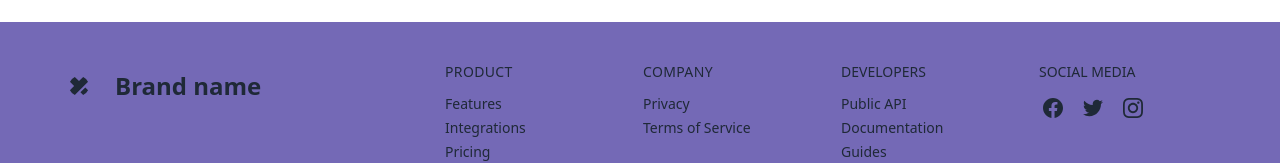
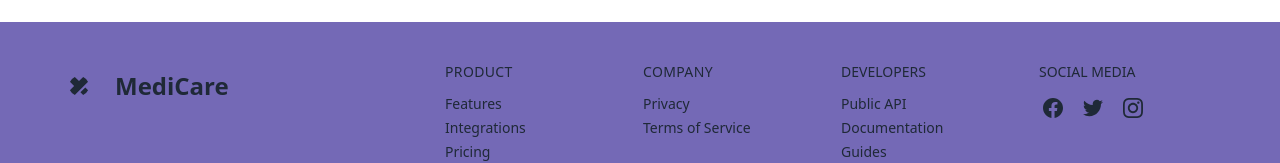
Before and after one commit to JayedXishan/Medicare-client, a React (Vite) app: page / in a window 1280 px wide. Shown: the part 1784-1947 px from the top of the page. Built offline with nearby package versions, Linux system fonts and the light colour scheme; no server answers.

Commit message:
footer section added

```diff
--- a/src/Components/Footer.jsx
+++ b/src/Components/Footer.jsx
@@ -29,7 +29,7 @@ const Footer = () => {
                   </svg>
                 </div>
                 <span className="self-center text-2xl font-semibold">
-                  Brand name
+                  MediCare
                 </span>
               </a>
             </div>
```
